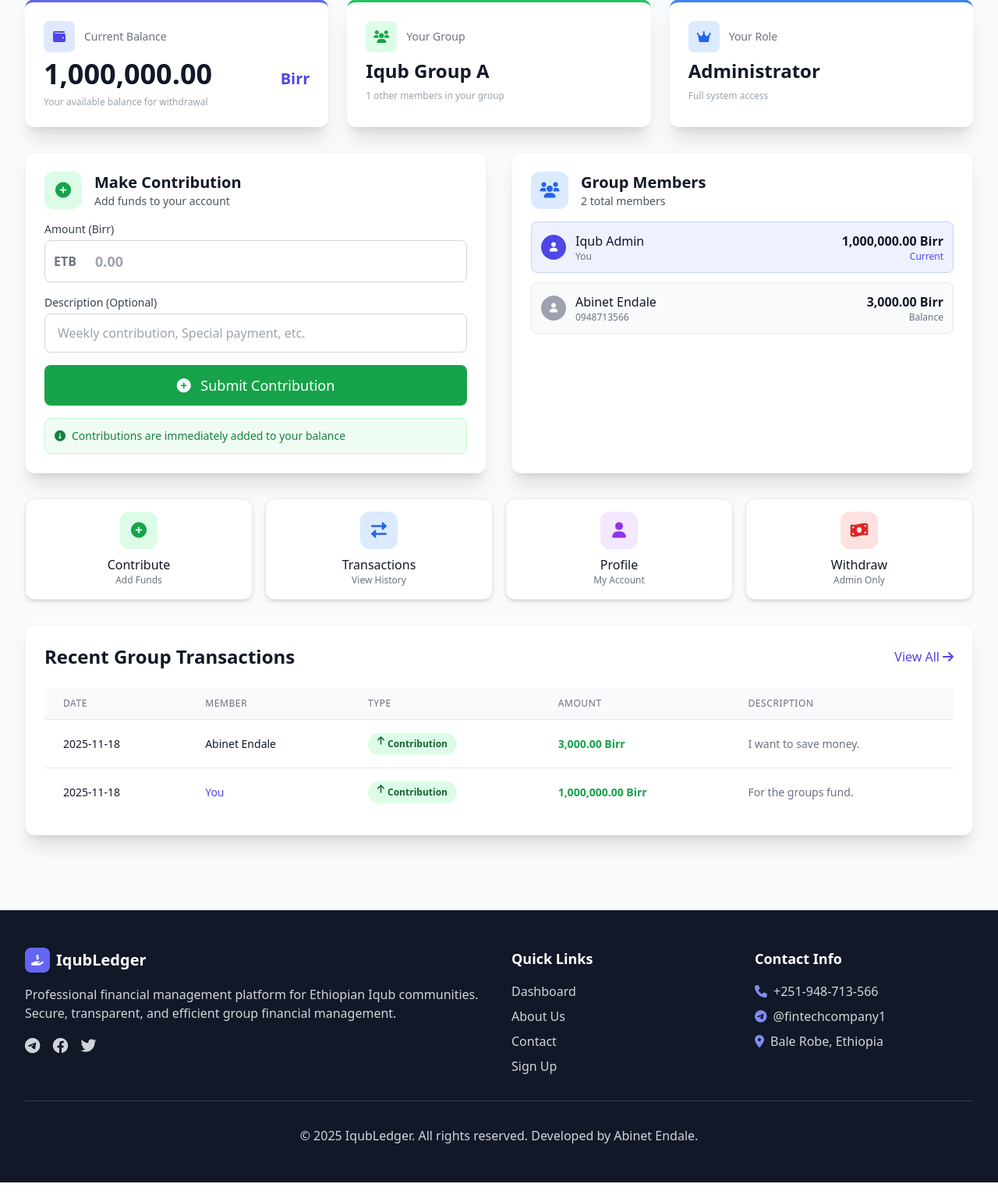
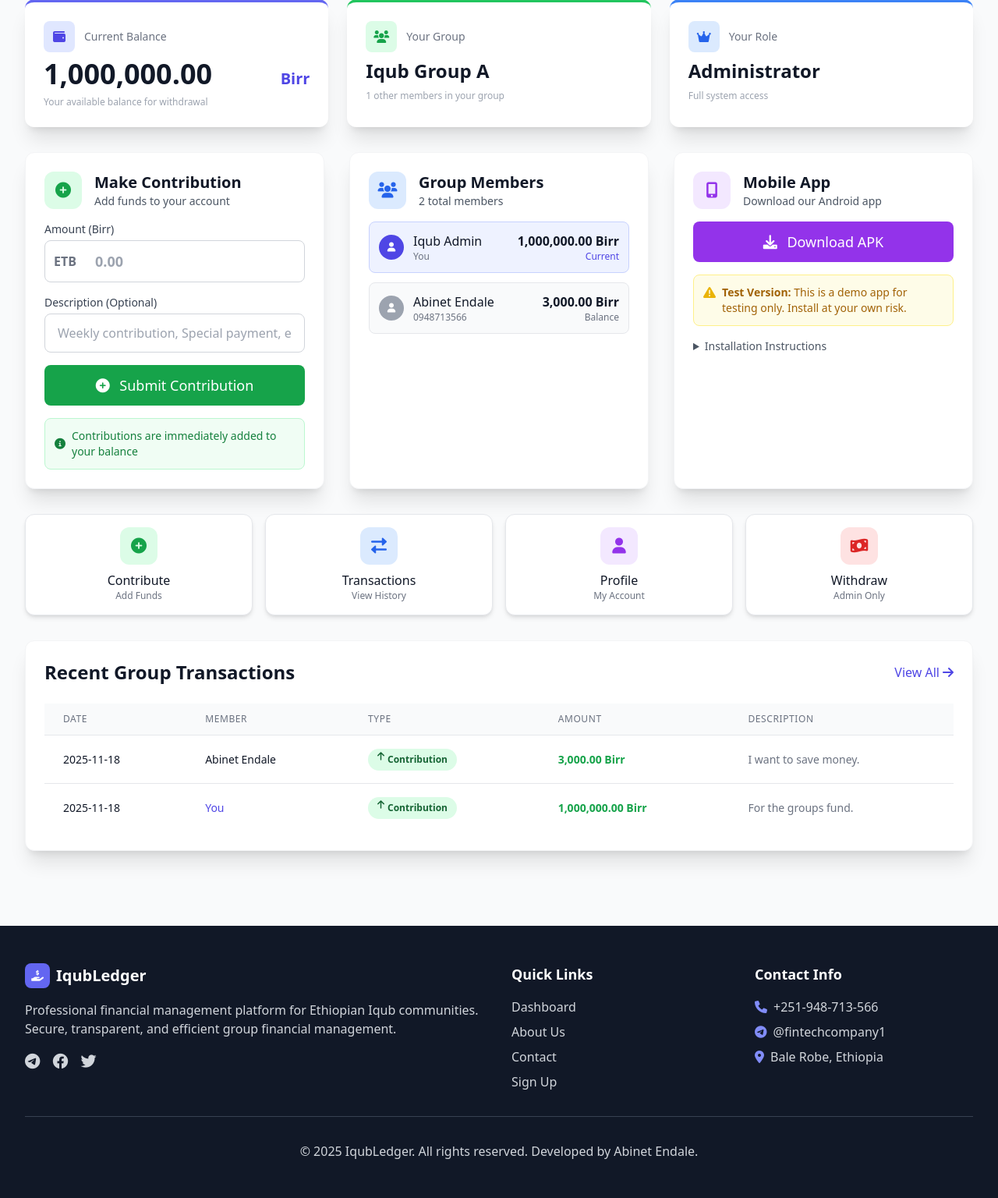
Before and after one commit to abihacker456/fintech-app, a Flask app: page /dashboard in a window 1280 px wide. Shown: the part 329-1865 px from the top of the page at 78% size. Run offline with Flask 3, Linux system fonts and the light colour scheme; a user stored in the database is signed in; data comes from the database, SQL or seed files in the repository; some libraries are stand-ins or nearby versions.

Commit message:
Update dashboard.html

```diff
--- a/templates/dashboard.html
+++ b/templates/dashboard.html
@@ -102,8 +102,8 @@
         </div>
     </div>
 
-    <!-- Action Cards Grid -->
-    <div class="grid grid-cols-1 lg:grid-cols-2 gap-8">
+    <!-- Action Cards Grid - Now 3 columns -->
+    <div class="grid grid-cols-1 lg:grid-cols-3 gap-8">
         <!-- Make Contribution Card -->
         <div class="bg-white shadow-xl rounded-xl p-6 border border-gray-100 card-hover">
             <div class="flex items-center mb-4">
@@ -211,6 +211,50 @@
                     <p class="text-gray-500">No other members in your group yet.</p>
                 </div>
             {% endif %}
+        </div>
+
+        <!-- Mobile App Download Card - NEW CARD -->
+        <div class="bg-white shadow-xl rounded-xl p-6 border border-gray-100 card-hover">
+            <div class="flex items-center mb-4">
+                <div class="w-12 h-12 bg-purple-100 rounded-xl flex items-center justify-center mr-4">
+                    <i class="fas fa-mobile-alt text-purple-600 text-xl"></i>
+                </div>
+                <div>
+                    <h3 class="text-xl font-bold text-gray-900">Mobile App</h3>
+                    <p class="text-sm text-gray-600">Download our Android app</p>
+                </div>
+            </div>
+
+            <div class="space-y-4">
+                <a href="https://drive.google.com/file/d/1BUh69rbeXmwVIfDKS4P-Mkt3T60xaKtE/view?usp=sharing"
+                   target="_blank"
+                   class="w-full bg-purple-600 text-white py-3 px-4 rounded-lg hover:bg-purple-700 focus:outline-none focus:ring-2 focus:ring-offset-2 focus:ring-purple-500 transition duration-150 font-medium text-lg text-center block">
+                    <i class="fas fa-download mr-2"></i>
+                    Download APK
+                </a>
+
+                <div class="bg-yellow-50 border border-yellow-200 rounded-lg p-3">
+                    <div class="flex items-start">
+                        <i class="fas fa-exclamation-triangle text-yellow-500 mt-0.5 mr-2"></i>
+                        <div class="text-sm text-yellow-700">
+                            <strong>Test Version:</strong> This is a demo app for testing only.
+                            Install at your own risk.
+                        </div>
+                    </div>
+                </div>
+
+                <details class="text-sm text-gray-600">
+                    <summary class="cursor-pointer font-medium">Installation Instructions</summary>
+                    <ol class="mt-2 space-y-1 list-decimal list-inside">
+                        <li>Click download button above</li>
+                        <li>Open Google Drive app on your phone</li>
+                        <li>Tap "Download" on the APK file</li>
+                        <li>Open Downloads folder and tap the APK</li>
+                        <li>Allow "Install from unknown sources" if prompted</li>
+                        <li>Tap "Install" and open the app</li>
+                    </ol>
+                </details>
+            </div>
         </div>
     </div>
 
```
